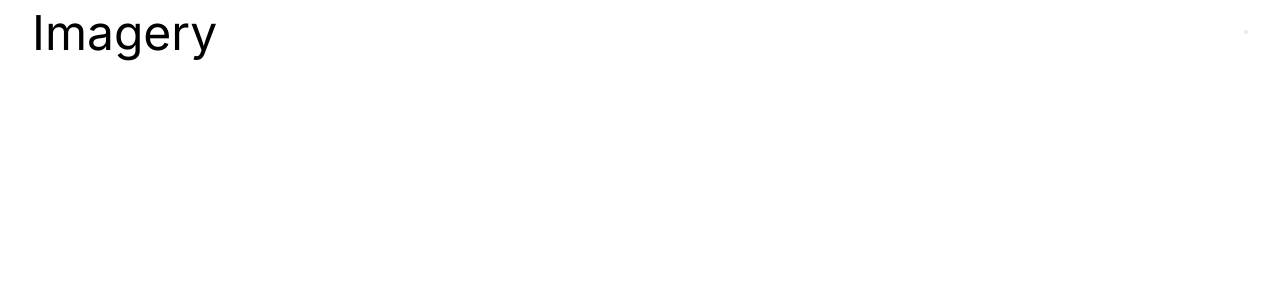
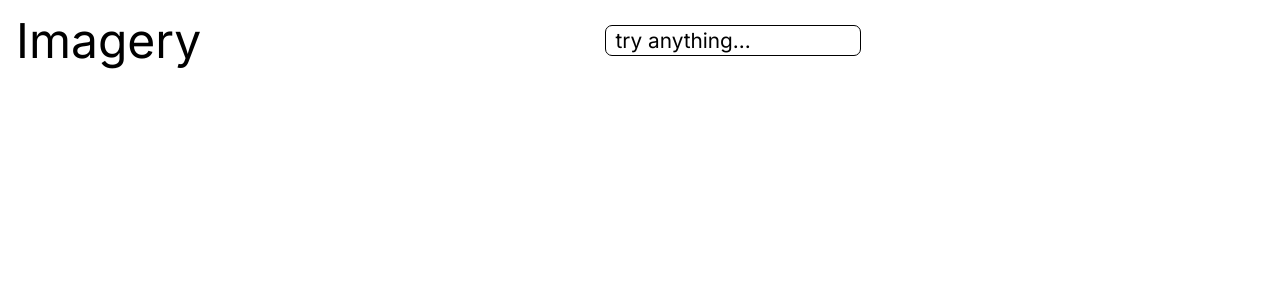
Before and after one commit to Sharwin-sriram/Imagery, a React (Vite) app in the folder Client/: page / in a window 1280 px wide. Shown: the top 300 px of the page. Built offline with nearby package versions, Linux system fonts and the light colour scheme; a web font is replaced by a local one.

Commit message:
update styles

```diff
--- a/Client/src/components/Header.jsx
+++ b/Client/src/components/Header.jsx
@@ -2,13 +2,22 @@ import { useState } from "react";
 import style from "@styles/Header.module.css";
 
 function Header() {
+  const SwitchThemes = () => {};
+  const [darkmode, setDarkmode] = useState(false);
+
   return (
     <header>
       <div className={style.leftSection}>
         <h1>Imagery</h1>
       </div>
-
-      <button className={style.Logout}></button>
+      <div className={style.SearchBox}>
+        <input type="text" id="search" placeholder=" " required />
+        {/* TODO: Typewriter effect dogs... cats... cars... anything... */}
+        <label htmlFor="search">try anything...</label>
+      </div>
+      <div className={style.switchMode}>
+        <button onClick={SwitchThemes}></button>
+      </div>
     </header>
   );
 }
--- a/Client/src/index.css
+++ b/Client/src/index.css
@@ -8,6 +8,7 @@
   background-color: white;
   color: black;
   font-size: 16px;
+  overflow-x: hidden;
 }
 
 a {
@@ -19,15 +20,22 @@ li {
   list-style-type: none;
 }
 
+input,
+button {
+  background: none;
+  border: none;
+  outline: none;
+}
+
 h1 {
   font-size: 3em;
   font-family: "Inter";
   font-weight: 400;
 }
 
-@media (prefers-color-scheme: dark) {
+/* @media (prefers-color-scheme: dark) {
   :root {
     background-color: black;
     color: white;
   }
-}
+} */
--- a/Client/src/pages/Home.jsx
+++ b/Client/src/pages/Home.jsx
@@ -1,13 +1,8 @@
 import Header from "@components/Header";
-import Landing from "@pages/Landing";
 import { Route, Routes } from "react-router-dom";
 
 function Home() {
-  return (
-    <Routes>
-      <Route path=""/>
-    </Routes>
-  );
+  return <></>;
 }
 
 export default Home;
--- a/Client/src/styles/Header.module.css
+++ b/Client/src/styles/Header.module.css
@@ -1,9 +1,11 @@
 header {
   width: 100%;
-  height: 4rem;
-  padding: 2rem;
+  height: 5em;
+  padding: 1em;
+  font-family: "Inter";
   display: flex;
   align-items: center;
+  user-select: none;
   align-content: center;
   justify-content: space-between;
 }
@@ -11,3 +13,33 @@ header {
 .title {
   font-size: 2.5em;
 }
+
+.SearchBox {
+  min-width: 16em;
+  position: relative;
+  border: 1px solid currentColor;
+  border-radius: 7px;
+}
+
+.SearchBox > input {
+  width: 100%;
+  color: currentColor;
+  background: none;
+  padding: 7px;
+}
+
+.SearchBox > label {
+  position: absolute;
+  left: 10px;
+  top: 2px;
+  background: none;
+  z-index: -1;
+  font-size: 1.3em;
+  transition: all 0.3s ease;
+  pointer-events: none;
+}
+
+.SearchBox > input:not(:placeholder-shown) + label,
+.SearchBox > input:focus + label {
+  opacity: 0;
+}
```
Also changed, not shown: Client/src/components/Landing.jsx (deleted, +0 -9 lines), Client/src/styles/Landing.module.css (deleted), 1 other file (tests, documents, lock files or other folders).
